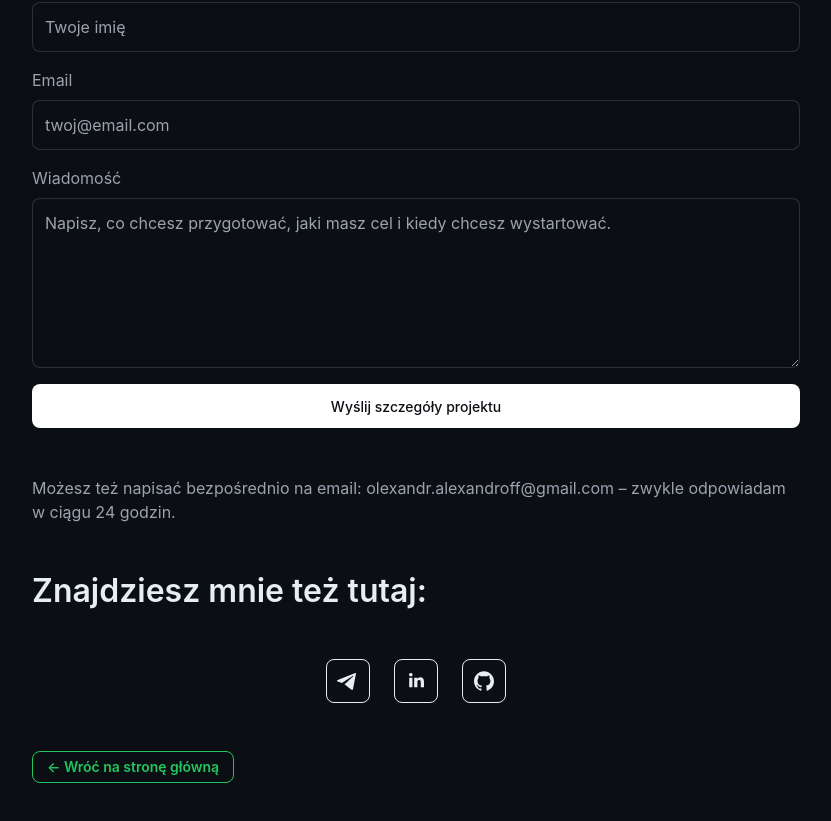
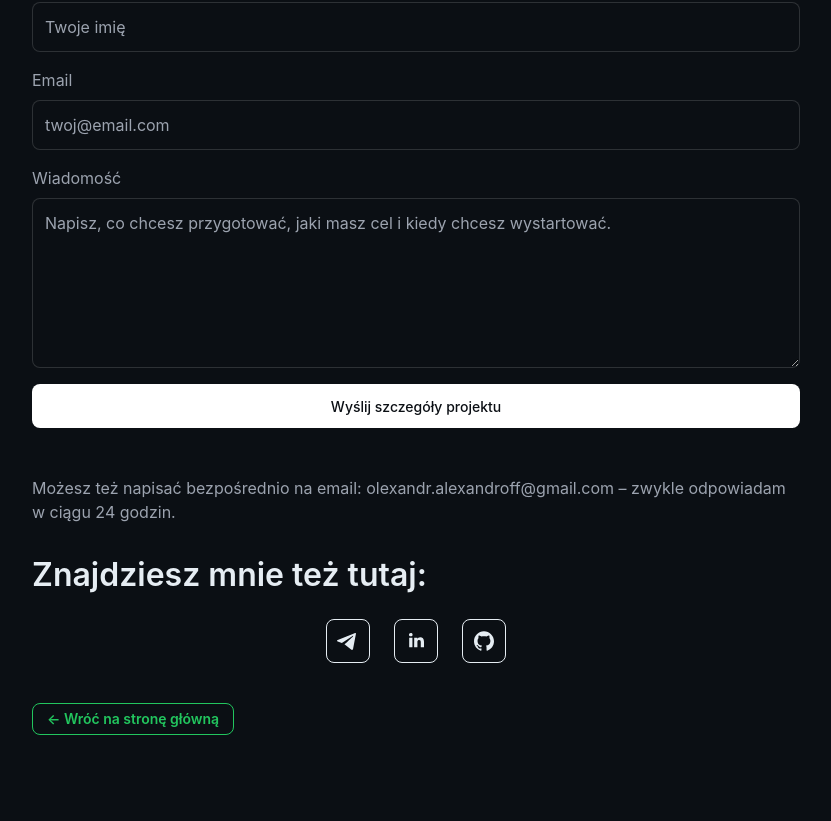
Before and after one commit to AlexDroff/portfolio_web, a Next.js app: page /contact in a window 1280 px wide. Shown: the part 484-1305 px from the top of the page, without its empty margins (224-1055 px from the left). Built offline with nearby package versions, Linux system fonts and the light colour scheme; no server answers.

Commit message:
feat: enhance ContactPageClient with animated placeholders and social links section

```diff
--- a/src/app/contact/Contact.module.css
+++ b/src/app/contact/Contact.module.css
@@ -224,6 +224,20 @@
   outline: none;
 }
 
+.socialBlock {
+  display: flex;
+  flex-direction: column;
+  gap: var(--space-5);
+}
+
+.socialTitle {
+  margin-top: var(--space-2);
+}
+
+.socialBackLink {
+  margin-top: var(--space-4);
+}
+
 @media (max-width: 768px) {
   .contacts {
     width: 100%;
--- a/src/app/contact/ContactPageClient.tsx
+++ b/src/app/contact/ContactPageClient.tsx
@@ -1,8 +1,9 @@
 "use client";
 
 import type { SubmitEvent } from "react";
-import { useState } from "react";
+import { useEffect, useMemo, useState } from "react";
 import Link from "next/link";
+import { motion, useReducedMotion } from "motion/react";
 
 import { siteConfig } from "@/config/site";
 import type { Locale, LocaleContent } from "@/data/locales";
@@ -40,11 +41,112 @@ const GitHubIcon = ({ className }: IconProps) => (
 );
 
 export const ContactPageClient = ({ locale, contact }: ContactPageClientProps) => {
+  const shouldReduceMotion = useReducedMotion();
   const [name, setName] = useState("");
   const [email, setEmail] = useState("");
   const [message, setMessage] = useState("");
   const [errors, setErrors] = useState<FormErrors>({});
+  const [isFocused, setIsFocused] = useState({
+    name: false,
+    email: false,
+    message: false,
+  });
+  const [typedPlaceholders, setTypedPlaceholders] = useState({
+    name: "",
+    email: "",
+    message: "",
+  });
   const backHomeHref = getLocalizedPath(locale, "/");
+  const fullPlaceholders = useMemo(
+    () => ({
+      name: contact.namePlaceholder,
+      email: contact.emailPlaceholder,
+      message: contact.messagePlaceholder,
+    }),
+    [contact.namePlaceholder, contact.emailPlaceholder, contact.messagePlaceholder],
+  );
+
+  useEffect(() => {
+    if (shouldReduceMotion) {
+      return;
+    }
+
+    let isCancelled = false;
+    const timers: ReturnType<typeof setTimeout>[] = [];
+
+    timers.push(
+      setTimeout(() => {
+        setTypedPlaceholders({
+          name: "",
+          email: "",
+          message: "",
+        });
+      }, 0),
+    );
+
+    const typePlaceholder = (
+      field: keyof typeof fullPlaceholders,
+      delay: number,
+      stepMs: number,
+    ) => {
+      const text = fullPlaceholders[field];
+      let index = 0;
+
+      const tick = () => {
+        if (isCancelled) {
+          return;
+        }
+
+        index += 1;
+        setTypedPlaceholders((prev) => ({
+          ...prev,
+          [field]: text.slice(0, index),
+        }));
+
+        if (index < text.length) {
+          timers.push(setTimeout(tick, stepMs));
+        }
+      };
+
+      timers.push(setTimeout(tick, delay));
+    };
+
+    typePlaceholder("name", 0, 24);
+    typePlaceholder("email", 140, 24);
+    typePlaceholder("message", 280, 18);
+
+    return () => {
+      isCancelled = true;
+      timers.forEach((timer) => clearTimeout(timer));
+    };
+  }, [fullPlaceholders, shouldReduceMotion]);
+
+  const getRevealProps = (delay: number) => {
+    if (shouldReduceMotion) {
+      return {
+        initial: false as const,
+        animate: { opacity: 1, y: 0 },
+        transition: { duration: 0 },
+      };
+    }
+
+    return {
+      initial: { opacity: 0, y: 16 },
+      animate: { opacity: 1, y: 0 },
+      transition: { duration: 0.65, ease: "easeOut" as const, delay },
+    };
+  };
+
+  const getPlaceholder = (
+    field: keyof typeof fullPlaceholders,
+    currentValue: string,
+  ) => {
+    if (shouldReduceMotion || isFocused[field] || currentValue.length > 0) {
+      return fullPlaceholders[field];
+    }
+
+    return typedPlaceholders[field];
+  };
 
   const handleSubmit = (event: SubmitEvent<HTMLFormElement>) => {
     event.preventDefault();
@@ -93,14 +195,14 @@ export const ContactPageClient = ({ locale, contact }: ContactPageClientProps) =
             {`\u2190 ${contact.links.backHome}`}
           </Link>
 
-          <div className={styles.intro}>
+          <motion.div className={styles.intro} {...getRevealProps(0)}>
             <h1 className={styles.title}>{contact.title}</h1>
             <p className={styles.subtitle}>
               {contact.intro}
             </p>
-          </div>
+          </motion.div>
 
-          <div className={styles.formBlock}>
+          <motion.div className={styles.formBlock} {...getRevealProps(0.24)}>
             <h2 className={styles.formTitle}>{contact.formTitle}</h2>
             <p className={styles.subtitle}>{contact.helperText}</p>
             <form className={styles.form} onSubmit={handleSubmit}>
@@ -111,9 +213,11 @@ export const ContactPageClient = ({ locale, contact }: ContactPageClientProps) =
                     errors.name ? styles.inputError : ""
                   }`}
                   type="text"
-                  placeholder={contact.namePlaceholder}
+                  placeholder={getPlaceholder("name", name)}
                   value={name}
                   onChange={(event) => setName(event.target.value)}
+                  onFocus={() => setIsFocused((prev) => ({ ...prev, name: true }))}
+                  onBlur={() => setIsFocused((prev) => ({ ...prev, name: false }))}
                 />
                 {errors.name && <span className={styles.error}>{errors.name}</span>}
               </label>
@@ -125,9 +229,11 @@ export const ContactPageClient = ({ locale, contact }: ContactPageClientProps) =
                     errors.email ? styles.inputError : ""
                   }`}
                   type="email"
-                  placeholder={contact.emailPlaceholder}
+                  placeholder={getPlaceholder("email", email)}
                   value={email}
                   onChange={(event) => setEmail(event.target.value)}
+                  onFocus={() => setIsFocused((prev) => ({ ...prev, email: true }))}
+                  onBlur={() => setIsFocused((prev) => ({ ...prev, email: false }))}
                 />
                 {errors.email && (
                   <span className={styles.error}>{errors.email}</span>
@@ -140,10 +246,12 @@ export const ContactPageClient = ({ locale, contact }: ContactPageClientProps) =
                   className={`${styles.textarea} ${
                     errors.message ? styles.inputError : ""
                   }`}
-                  placeholder={contact.messagePlaceholder}
+                  placeholder={getPlaceholder("message", message)}
                   rows={6}
                   value={message}
                   onChange={(event) => setMessage(event.target.value)}
+                  onFocus={() => setIsFocused((prev) => ({ ...prev, message: true }))}
+                  onBlur={() => setIsFocused((prev) => ({ ...prev, message: false }))}
                 />
                 {errors.message && (
                   <span className={styles.error}>{errors.message}</span>
@@ -154,8 +262,9 @@ export const ContactPageClient = ({ locale, contact }: ContactPageClientProps) =
                 {contact.submitLabel}
               </Button>
             </form>
-          </div>
+          </motion.div>
 
+          <motion.div className={styles.socialBlock} {...getRevealProps(0.4)}>
             <p className={styles.directEmail}>
               {`${contact.links.directEmailPrefix} `}
               <a href={`mailto:${siteConfig.email}`}>{siteConfig.email}</a>
@@ -163,7 +272,7 @@ export const ContactPageClient = ({ locale, contact }: ContactPageClientProps) =
               {contact.links.responseTime}
             </p>
 
-          <p className={styles.formTitle}>{contact.socialTitle}</p>
+            <p className={`${styles.formTitle} ${styles.socialTitle}`}>{contact.socialTitle}</p>
 
             <div className={styles.contacts}>
               <a
@@ -206,9 +315,10 @@ export const ContactPageClient = ({ locale, contact }: ContactPageClientProps) =
               </a>
             </div>
 
-          <Link href={backHomeHref} className={styles.backLink}>
+            <Link href={backHomeHref} className={`${styles.backLink} ${styles.socialBackLink}`}>
               {`\u2190 ${contact.links.backHome}`}
             </Link>
+          </motion.div>
         </div>
       </Container>
     </Section>
```
Lines whose indentation alone changed are shown as unchanged.
